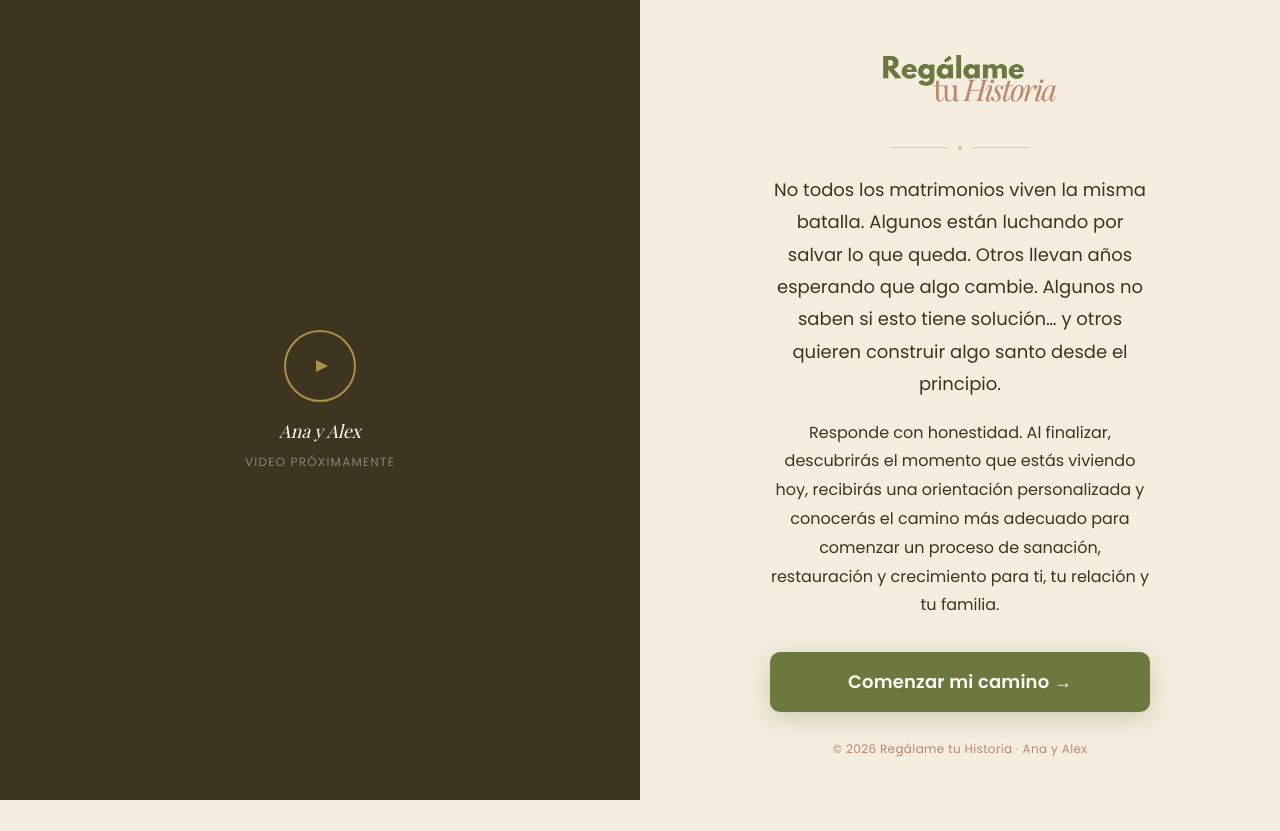
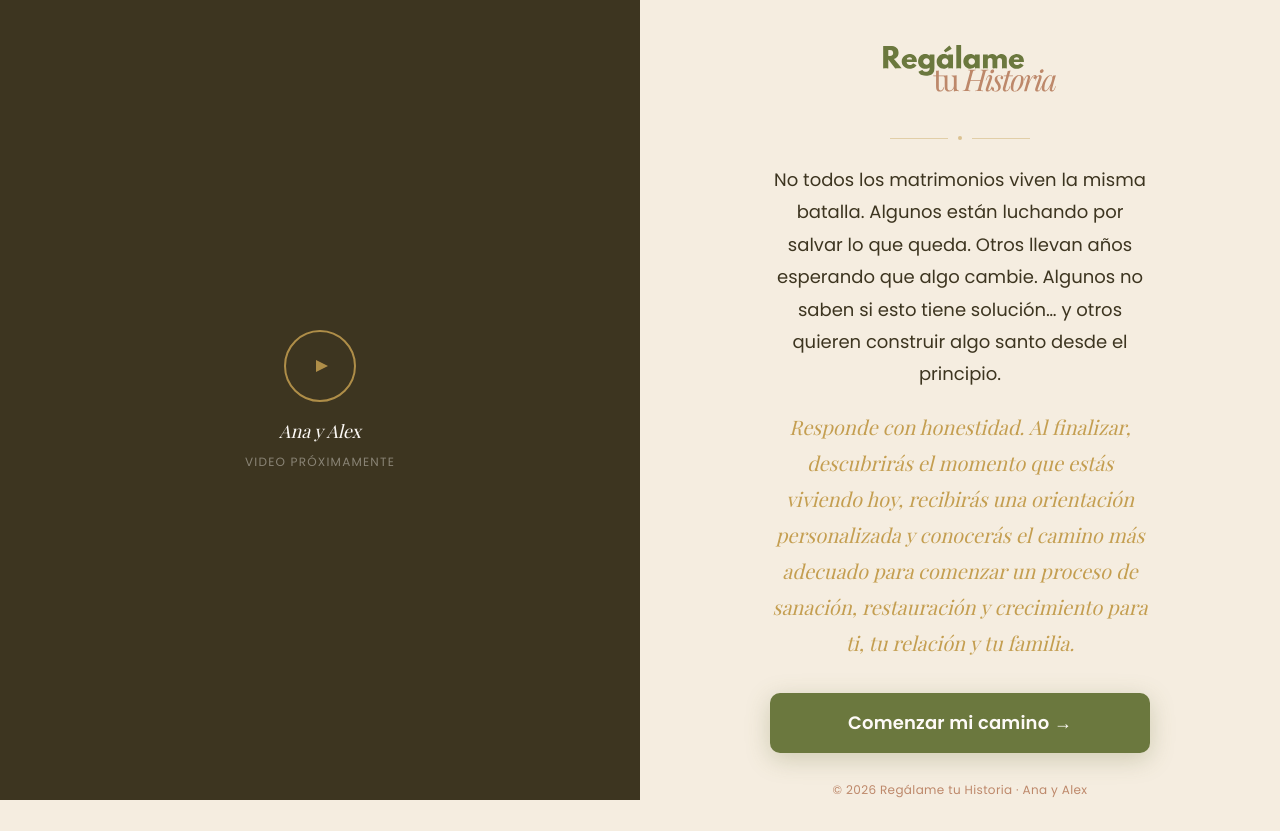
Before and after one commit to JudithdJHS/Quiz-reg-lame-tu-historia, a Next.js app: page / in a window 1280 px wide. Before the commit the page ends 800 px from the top, so only its background shows below. Built offline with nearby package versions, Linux system fonts and the light colour scheme; no server answers; a web font is replaced by a local one.

Commit message:
fix: texto apertura en Playfair italic dorado

```diff
--- a/app/page.tsx
+++ b/app/page.tsx
@@ -111,7 +111,7 @@ export default function Bienvenida() {
               initial={{ opacity: 0, y: 12 }}
               animate={{ opacity: 1, y: 0 }}
               transition={{ duration: 0.5, delay: 0.44 }}
-              style={{ fontFamily: 'var(--font-poppins), sans-serif', fontWeight: 400, fontSize: '16px', color: '#3D3520', lineHeight: '1.8', marginBottom: '32px', textAlign: 'center' }}
+              style={{ fontFamily: 'var(--font-playfair), serif', fontWeight: 400, fontStyle: 'italic', fontSize: '20px', color: '#C49E50', lineHeight: '1.8', marginBottom: '32px', textAlign: 'center' }}
             >
               Responde con honestidad. Al finalizar, descubrirás el momento que estás viviendo hoy, recibirás una orientación personalizada y conocerás el camino más adecuado para comenzar un proceso de sanación, restauración y crecimiento para ti, tu relación y tu familia.
             </motion.p>
```
